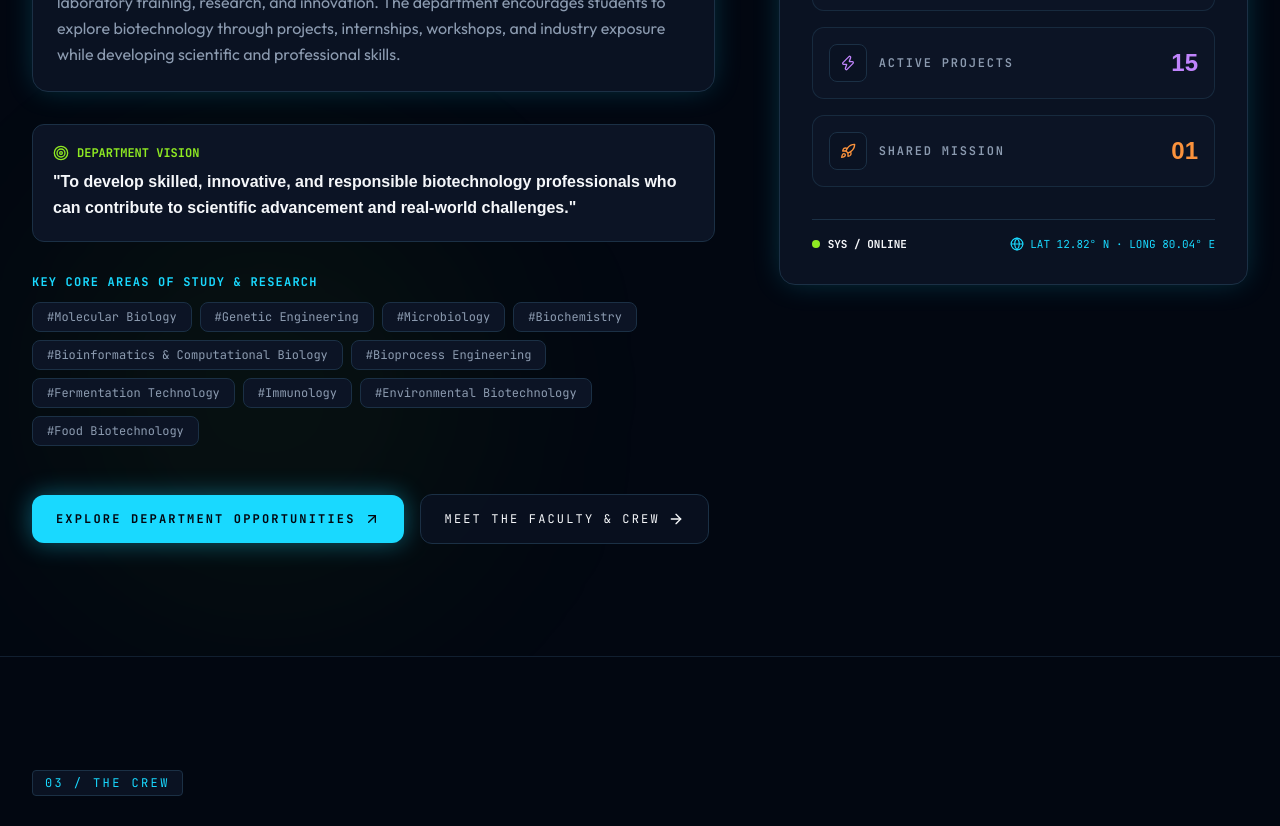
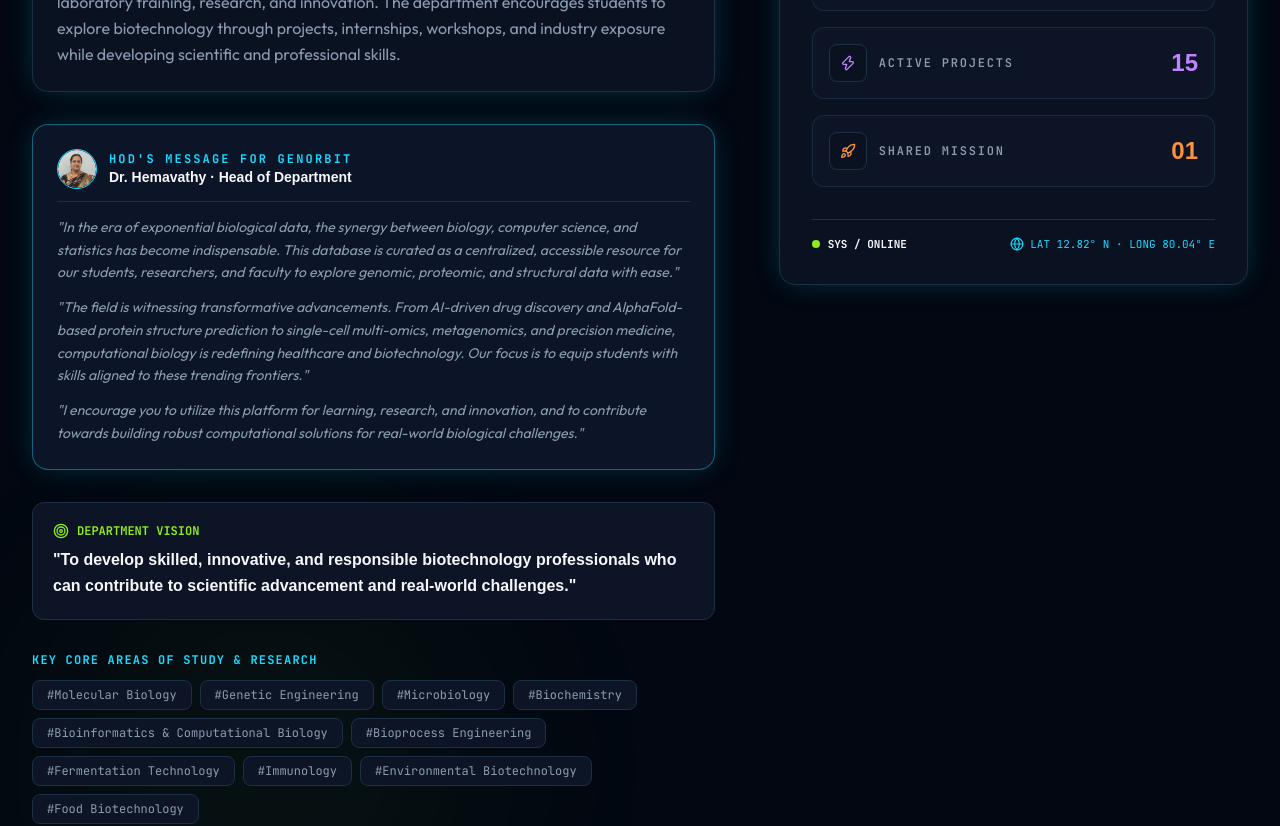
Before and after one commit to rlakshayashri/GENOMENAUTS, a React (Vite) app: page / in a window 1280 px wide. Shown: the part 1600-2426 px from the top of the page. Built offline with nearby package versions, Linux system fonts and the light colour scheme; a web font is replaced by a local one.

Commit message:
Add official HOD Message for GENORBIT by Dr. Hemavathy

```diff
--- a/src/components/DepartmentSection.tsx
+++ b/src/components/DepartmentSection.tsx
@@ -77,6 +77,37 @@ export const DepartmentSection: React.FC = () => {
               <p className="text-[#8C9BB0] text-sm sm:text-base leading-relaxed">
                 The Department of Biotechnology at SRMIST Ramapuram provides students with a strong foundation in biological sciences through a combination of theoretical learning, practical laboratory training, research, and innovation. The department encourages students to explore biotechnology through projects, internships, workshops, and industry exposure while developing scientific and professional skills.
               </p>
+            </div>
+
+            {/* HOD'S MESSAGE FOR GENORBIT */}
+            <div className="p-6 rounded-2xl bg-[#0C1527] border border-[#19D9FF]/40 space-y-3.5 shadow-xl glow-box-cyan relative overflow-hidden">
+              <div className="flex items-center justify-between border-b border-[#1B3045] pb-3">
+                <div className="flex items-center gap-3">
+                  <div className="w-10 h-10 rounded-full border border-[#19D9FF] bg-[#0A1222] flex items-center justify-center font-headline font-bold text-sm text-[#19D9FF] overflow-hidden shrink-0">
+                    <img src="/hemavathy.png" alt="Dr. Hemavathy" className="w-full h-full object-cover rounded-full" />
+                  </div>
+                  <div>
+                    <span className="font-mono text-xs uppercase tracking-[0.18em] text-[#19D9FF] font-extrabold block">
+                      HOD'S MESSAGE FOR GENORBIT
+                    </span>
+                    <span className="text-[#F5F7FA] font-headline text-sm font-bold block">
+                      Dr. Hemavathy · Head of Department
+                    </span>
+                  </div>
+                </div>
+              </div>
+
+              <div className="space-y-3 text-[#8C9BB0] text-xs sm:text-sm leading-relaxed italic">
+                <p>
+                  "In the era of exponential biological data, the synergy between biology, computer science, and statistics has become indispensable. This database is curated as a centralized, accessible resource for our students, researchers, and faculty to explore genomic, proteomic, and structural data with ease."
+                </p>
+                <p>
+                  "The field is witnessing transformative advancements. From AI-driven drug discovery and AlphaFold-based protein structure prediction to single-cell multi-omics, metagenomics, and precision medicine, computational biology is redefining healthcare and biotechnology. Our focus is to equip students with skills aligned to these trending frontiers."
+                </p>
+                <p>
+                  "I encourage you to utilize this platform for learning, research, and innovation, and to contribute towards building robust computational solutions for real-world biological challenges."
+                </p>
+              </div>
             </div>
 
             {/* DEPARTMENT VISION STATEMENT */}
--- a/src/data/teamData.ts
+++ b/src/data/teamData.ts
@@ -46,7 +46,8 @@ export const LEADERSHIP_MEMBERS: TeamMember[] = [
     role: 'HEAD OF DEPARTMENT, BIOTECHNOLOGY',
     domain: 'BIO RESEARCH',
     category: '01 / DEPARTMENT',
-    quote: 'Championing a culture where wet-lab curiosity meets computational precision.',
+    quote: 'In the era of exponential biological data, the synergy between biology, computer science, and statistics has become indispensable.',
+    bio: 'In the era of exponential biological data, the synergy between biology, computer science, and statistics has become indispensable. This database is curated as a centralized, accessible resource for our students, researchers, and faculty to explore genomic, proteomic, and structural data with ease.\n\nThe field is witnessing transformative advancements. From AI-driven drug discovery and AlphaFold-based protein structure prediction to single-cell multi-omics, metagenomics, and precision medicine, computational biology is redefining healthcare and biotechnology. Our focus is to equip students with skills aligned to these trending frontiers.\n\nI encourage you to utilize this platform for learning, research, and innovation, and to contribute towards building robust computational solutions for real-world biological challenges.',
     isLeadership: true,
     initials: 'DH',
     avatarColor: 'border-[#19D9FF] text-[#19D9FF]',
```
